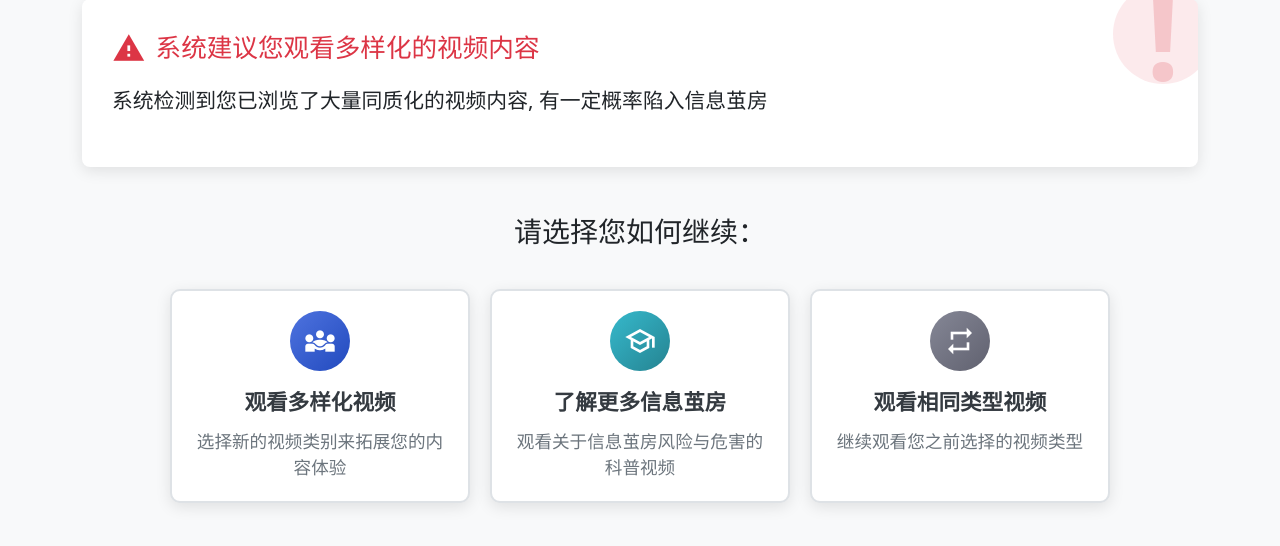
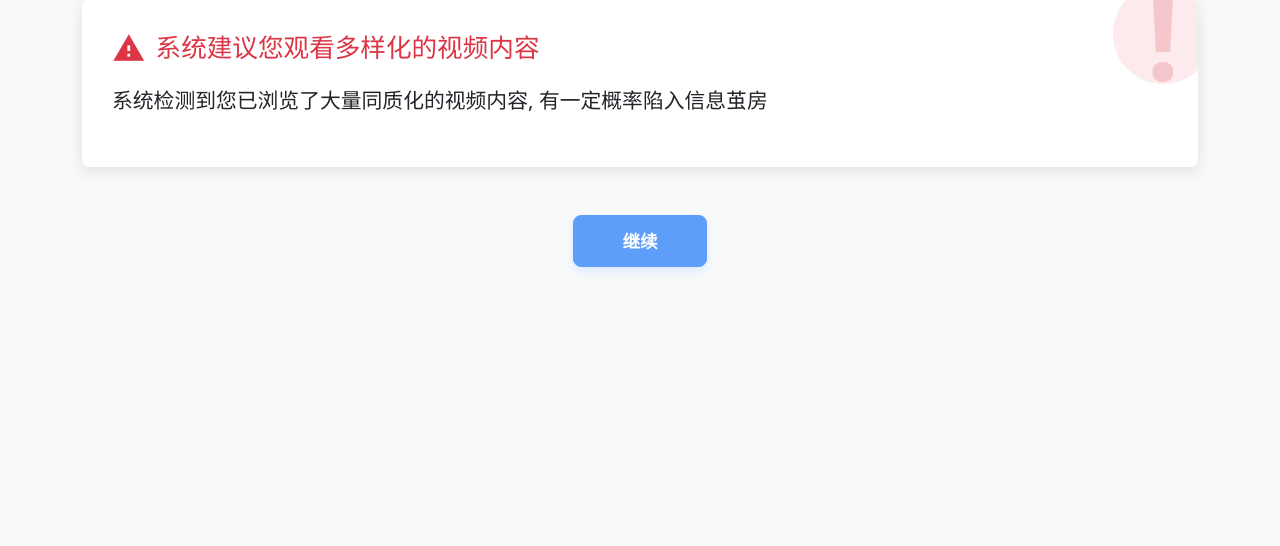
Before and after one commit to medex256/VideoResearch, a Flask app: template templates/additional_information.html in a window 1280 px wide. Shown: the part 135-681 px from the top of the page. Run offline with Flask 3, Linux system fonts and the light colour scheme; the template is opened without the code that fills it: most values are stand-ins (such as "Sample title", 1, 10 or a date in 2020).

Commit message:
simplify second round

```diff
--- a/templates/additional_information.html
+++ b/templates/additional_information.html
@@ -234,76 +234,7 @@
             box-shadow: 0 8px 20px rgba(0, 123, 255, 0.3);
         }
 
-        /* Strategy buttons styles */
-        .strategy-buttons {
-            display: flex;
-            flex-wrap: wrap;
-            justify-content: center;
-            gap: 20px;
-            margin-top: 40px;
-        }
 
-        .strategy-button {
-            flex: 1;
-            min-width: 200px;
-            max-width: 300px;
-            padding: 20px;
-            border-radius: 10px;
-            box-shadow: 0 4px 15px rgba(0,0,0,0.1);
-            transition: all 0.3s ease;
-            display: flex;
-            flex-direction: column;
-            align-items: center;
-            text-align: center;
-            background-color: white;
-            border: 2px solid #dee2e6;
-            cursor: pointer;
-        }
-
-        .strategy-button:hover {
-            transform: translateY(-5px);
-            box-shadow: 0 10px 25px rgba(0,0,0,0.15);
-            border-color: #adb5bd;
-        }
-
-        .strategy-button .icon {
-            width: 60px;
-            height: 60px;
-            border-radius: 50%;
-            display: flex;
-            justify-content: center;
-            align-items: center;
-            margin-bottom: 15px;
-            color: white;
-        }
-
-        .strategy-button .icon.bg-primary {
-            background: linear-gradient(135deg, #4e73df, #224abe);
-        }
-
-        .strategy-button .icon.bg-info {
-            background: linear-gradient(135deg, #36b9cc, #258391);
-        }
-
-        .strategy-button .icon.bg-secondary {
-            background: linear-gradient(135deg, #858796, #60616f);
-        }
-
-        .strategy-button .icon i {
-            font-size: 2rem;
-        }
-
-        .strategy-button .title {
-            font-size: 1.35rem;
-            font-weight: bold;
-            margin-bottom: 10px;
-            color: #343a40;
-        }
-
-        .strategy-button .description {
-            font-size: 1.1rem;
-            color: #6c757d;
-        }
 
         /* Enhanced page title */
         .page-title {
@@ -361,15 +292,17 @@
     {% if group_num >= 1 and group_num <= 7 %}
       <div class="info-box">
         <div class="info-content">
+
+          {% if group_num == 1 %}
           <div class="warning-title">
             <i class="material-icons-outlined">warning</i>
             系统建议您观看多样化的视频内容
           </div>
 
-          <!-- Base warning message (same for all groups) -->
           <div class="base-message">
             <span >系统检测到您已浏览了大量同质化的视频内容, 有一定概率陷入信息茧房</span>
           </div>
+          {% endif %}
 
           <!-- Group-specific persuasion content with highlighting -->
           {% if group_num == 2 %}
@@ -442,46 +375,16 @@
 
         <div class="conclusion-box mt-4">
           <p class="mb-0">
-            <span class="bold-text">既然你认同信息茧房的危害</span>，不妨在实际行动上做出小小的改变<br>
-            现在就试试以前不常看的视频类型，<span class="bold-text">向多元化迈出第一步吧！</span>
+            既然你认同信息茧房的危害，不妨在实际行动上做出小小的改变<br>
+            现在就试试以前不常看的视频类型，向多元化迈出第一步吧！
           </p>
         </div>
         {% endif %}
 
         <input type="hidden" name="timeSpent" id="timeSpentInput" value="0">
-        <input type="hidden" name="strategy" id="strategyInput" value="">
 
-        <div class="mt-5">
-            <h4 class="text-center mb-4 fs-3">请选择您如何继续：</h4>
-
-            <div class="strategy-buttons">
-                <!-- Watch diverse videos option -->
-                <div class="strategy-button" onclick="submitForm('watch_other')">
-                    <div class="icon bg-primary">
-                        <i class="material-icons-outlined">diversity_3</i>
-                    </div>
-                    <div class="title">观看多样化视频</div>
-                    <div class="description">选择新的视频类别来拓展您的内容体验</div>
-                </div>
-
-                <!-- Learn more about info cocoons -->
-                <div class="strategy-button" onclick="submitForm('learn_more')">
-                    <div class="icon bg-info">
-                        <i class="material-icons-outlined">school</i>
-                    </div>
-                    <div class="title">了解更多信息茧房</div>
-                    <div class="description">观看关于信息茧房风险与危害的科普视频</div>
-                </div>
-
-                <!-- Watch same type videos -->
-                <div class="strategy-button" onclick="submitForm('watch_same')">
-                    <div class="icon bg-secondary">
-                        <i class="material-icons-outlined">repeat</i>
-                    </div>
-                    <div class="title">观看相同类型视频</div>
-                    <div class="description">继续观看您之前选择的视频类型</div>
-                </div>
-            </div>
+        <div class="mt-5 text-center">
+            <button type="submit" class="btn btn-primary btn-lg px-5">继续</button>
         </div>
     </form>
 </div>
@@ -495,32 +398,35 @@
     // Enable submission after 15 seconds
     setTimeout(() => {
         canSubmit = true;
+        document.querySelector('button[type="submit"]').disabled = false;
     }, 15000); // 15 seconds
 
-    function submitForm(strategy) {
-        // Check if 15 seconds have passed
+    // Disable submit button initially
+    document.querySelector('button[type="submit"]').disabled = true;
+
+    // Handle form submission
+    form.addEventListener('submit', (e) => {
         if (!canSubmit) {
+            e.preventDefault();
             alert('请等待15秒后再继续操作，以确保您充分阅读了提示信息。');
-            return;
+            return false;
         }
-
-        const endTime = Date.now();
-        const duration = ((endTime - startTime) / 1000).toFixed(2);
-        document.getElementById('timeSpentInput').value = duration;
-        document.getElementById('strategyInput').value = strategy;
 
         {% if group_num == 5 %}
         // Validate sliders for group 5
         const q1Value = document.getElementById('q1').value;
         const q2Value = document.getElementById('q2').value;
         if (!q1Value || !q2Value) {
+            e.preventDefault();
             alert('请完成所有评分项再继续');
-            return;
+            return false;
         }
         {% endif %}
 
-        form.submit();
-    }
+        const endTime = Date.now();
+        const duration = ((endTime - startTime) / 1000).toFixed(2);
+        document.getElementById('timeSpentInput').value = duration;
+    });
 
     // Enhanced slider interaction
     if (document.getElementById('q1')) {
```
Also changed, not shown: blueprints/main.py (+12 -60 lines), config.py (+10 -3 lines).
